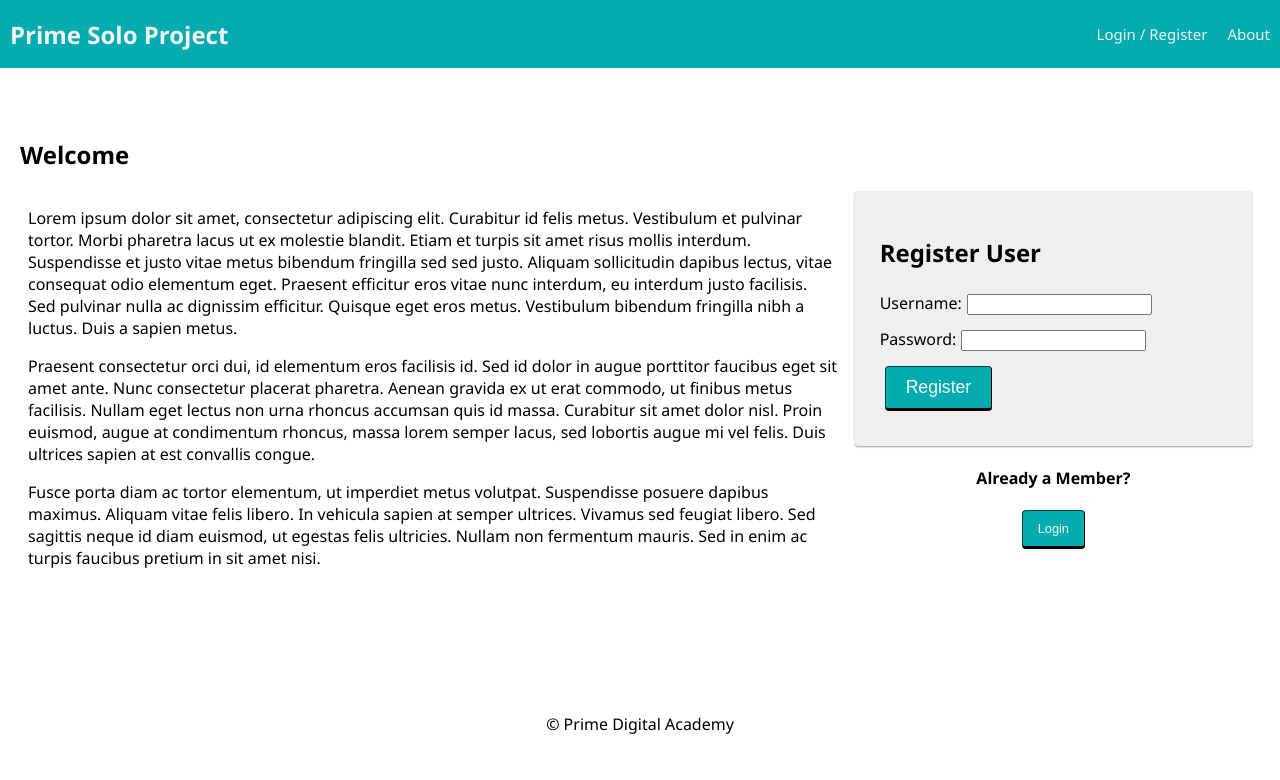
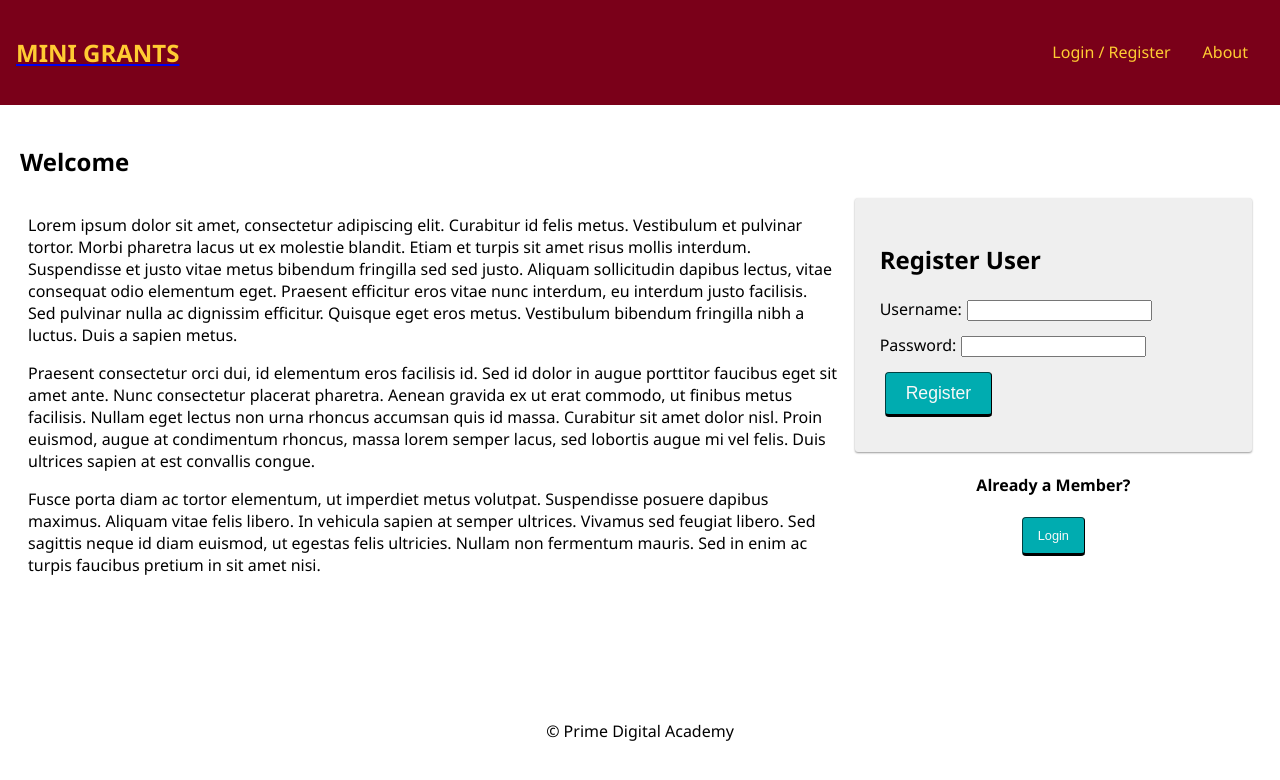
Before and after one commit to n-greensweig/mini-grants-IonE, a React (Create React App) app: page /#/home in a window 1280 px wide. Shown: the top 780 px of the page. Built offline with nearby package versions, Linux system fonts and the light colour scheme; no server answers.

Commit message:
added some maroon and gold to the nav bar

```diff
--- a/src/components/Nav/Nav.css
+++ b/src/components/Nav/Nav.css
@@ -1,42 +1,32 @@
+
+
 .nav {
-  /* flex box layout */
   display: flex;
   justify-content: space-between;
   align-items: center;
-
-  margin: 0 0 30px;
-  background-color: #00acb0;
-  overflow: hidden;
+  background-color:  #7A0019;
+  color: #FFCC33;
+  padding: 1rem;
 }
 
-.nav a {
+.nav-title {
+  font-size: 1.5rem;
+  text-transform: uppercase;
+  text-decoration: none;
+  color: #FFCC33;
+}
+
+.nav-title:hover {
   text-decoration: none;
 }
 
-.nav-title {
-  font-size: 24px;
-  font-weight: 700;
-  color: #f2f2f2;
-  padding-left: 10px;
-  margin: 0;
-}
-
 .navLink {
-  display: inline-block;
-  color: #f2f2f2;
-  background-color: #00acb0;
-  text-align: center;
-  padding: 24px 10px;
   text-decoration: none;
-  font-size: 15px;
-
-  /* these last two make the logout button in
-  the nav bar look like another link */
-  border: none;
-  cursor: pointer;
-  outline: 0;
+  color: #FFCC33;
+  margin: 0 1rem;
+  font-size: 1rem;
 }
 
 .navLink:hover {
-  background-color: #008183;
+  text-decoration: underline;
 }
--- a/src/components/Nav/Nav.jsx
+++ b/src/components/Nav/Nav.jsx
@@ -10,7 +10,7 @@ function Nav() {
   return (
     <div className="nav">
       <Link to="/home">
-        <h2 className="nav-title">Prime Solo Project</h2>
+        <h2 className="nav-title">Mini Grants</h2>
       </Link>
       <div>
         {/* If no user is logged in, show these links */}
```
